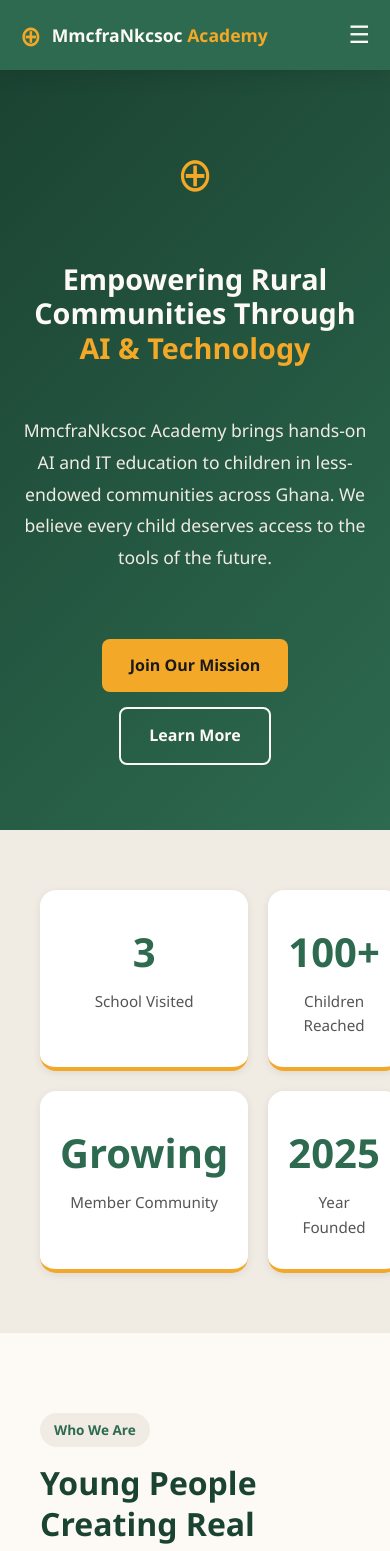
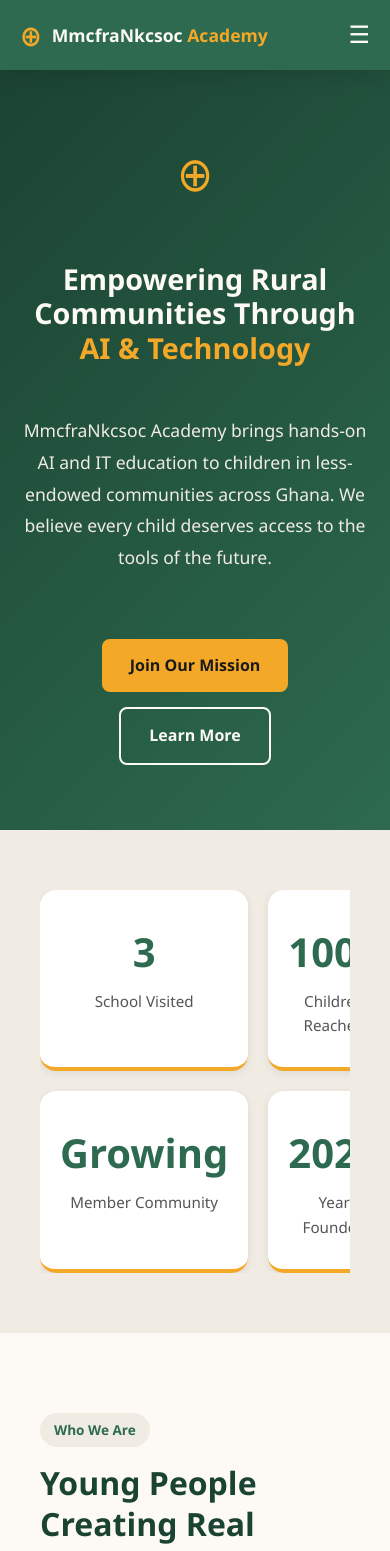
Before and after one commit to eugeneboadu/mmcfrankcsoc-academy, a React (Vite) app in the folder client/: page / in a window 390 px wide. Shown: the top 1551 px of the page. Built offline with nearby package versions, Linux system fonts and the light colour scheme.

Commit message:
Fix hero and impact section mobile overflow

```diff
--- a/client/src/pages/Home.css
+++ b/client/src/pages/Home.css
@@ -16,6 +16,7 @@
   gap: 60px;
   align-items: center;
   width: 100%;
+  overflow: hidden;
 }
 
 .hero-symbol {
@@ -142,12 +143,14 @@
 .impact {
   background-color: var(--cream-dark);
   padding: 60px 20px;
+  overflow: hidden;
 }
 
 .impact-grid {
   display: grid;
   grid-template-columns: repeat(4, 1fr);
   gap: 20px;
+  overflow: hidden;
 }
 
 .impact-card {
```
